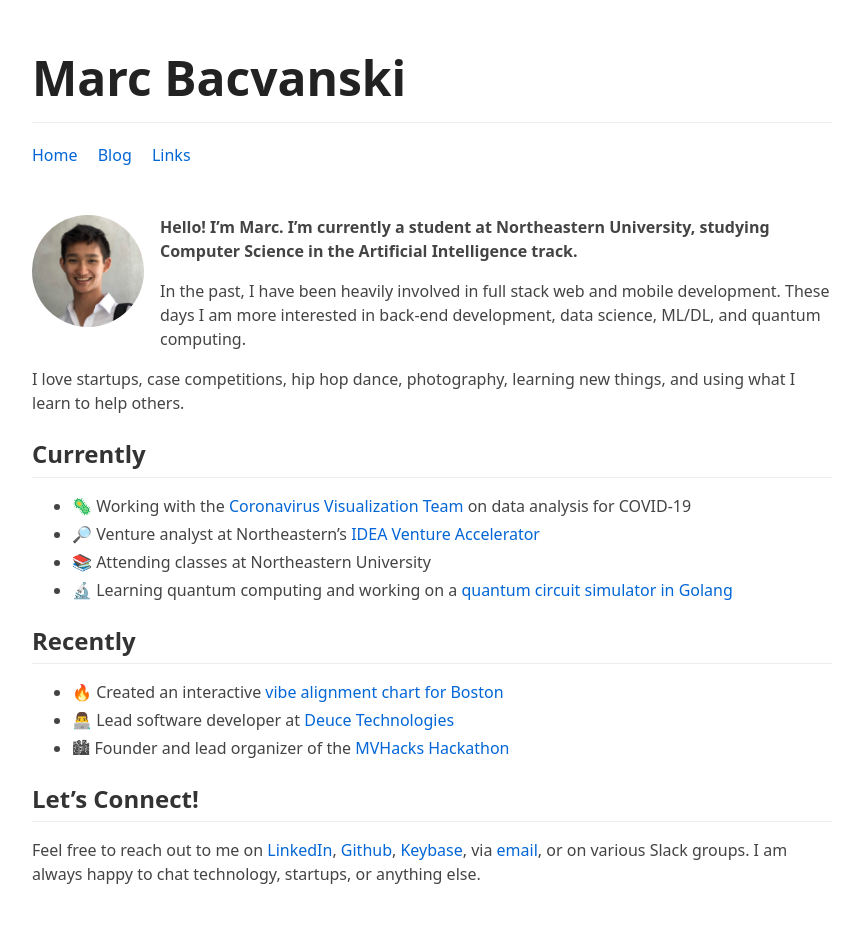
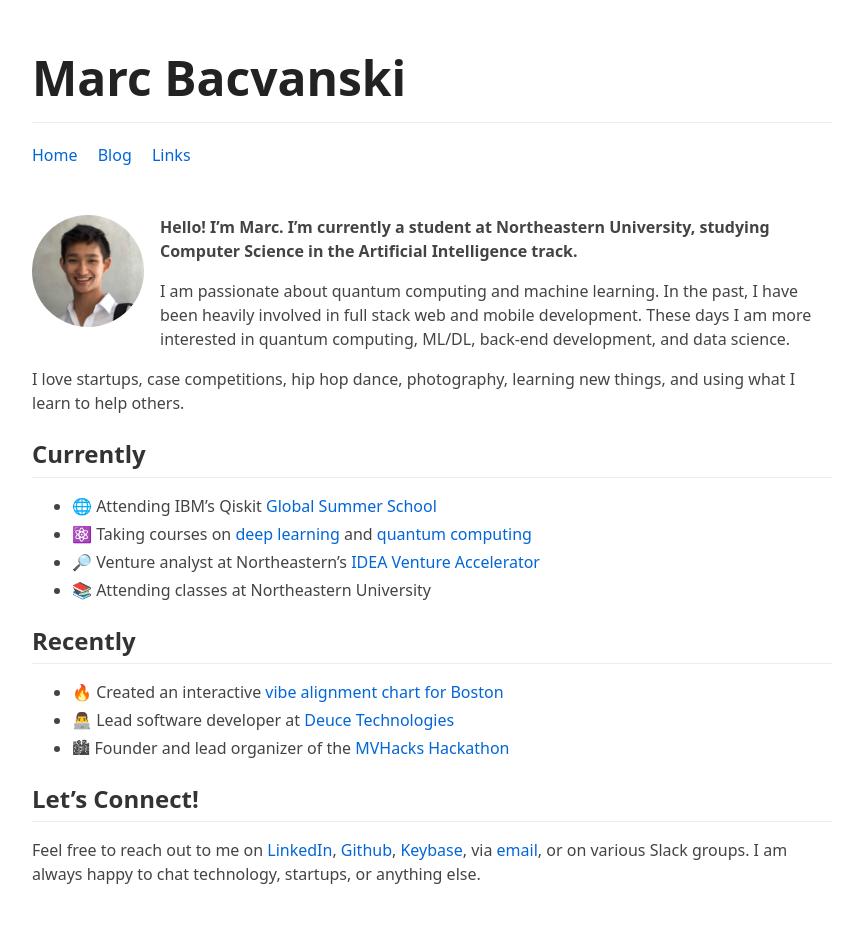
Before and after one commit to mbacvanski/mbacvanski.github.io, a Jekyll site: the page built from index.md, in a window 1280 px wide. Shown: the whole page, without its empty margins (208-1071 px from the left). Built offline with Jekyll 4.4.1, drawn with Linux system fonts in a browser that asks for light colours.

Commit message:
Update bio and current activities

```diff
--- a/index.md
+++ b/index.md
@@ -4,16 +4,17 @@
 
 **Hello! I'm Marc. I'm currently a student at Northeastern University, studying Computer Science in the Artificial Intelligence track.**
 
-In the past, I have been heavily involved in full stack web and mobile development. These days I am more interested in back-end development, data science, ML/DL, and quantum computing.
+I am passionate about quantum computing and machine learning. In the past, I have been heavily involved in full stack web and mobile development.
+These days I am more interested in quantum computing, ML/DL, back-end development, and data science.
 
 I love startups, case competitions, hip hop dance, photography, learning new things, and using what I learn to help others.
 
 ## Currently
 
-- 🦠 Working with the [Coronavirus Visualization Team](https://scholar.harvard.edu/cvt/about) on data analysis for COVID-19
+- 🌐 Attending IBM's Qiskit [Global Summer School](https://qiskit.org/events/summer-school/)
+- ⚛️ Taking courses on [deep learning](https://www.coursera.org/specializations/deep-learning) and [quantum computing](https://www.edx.org/course/quantum-mechanics-and-quantum-computation)
 - 🔎 Venture analyst at Northeastern's [IDEA Venture Accelerator](https://www.northeastern.edu/idea/)
 - 📚 Attending classes at Northeastern University
-- 🔬 Learning quantum computing and working on a [quantum circuit simulator in Golang](https://github.com/mbacvanski/qgo)
 
 ## Recently
 
@@ -21,7 +22,6 @@ I love startups, case competitions, hip hop dance, photography, learning new thi
 - 👨‍💻 Lead software developer at [Deuce Technologies](https://deuce.technology/)
 - 🏙 Founder and lead organizer of the [MVHacks Hackathon](https://mvhacks.io/)
 
-
 ## Let's Connect!
 
 Feel free to reach out to me on [LinkedIn](https://linkedin.com/in/mbacvanski),
```
